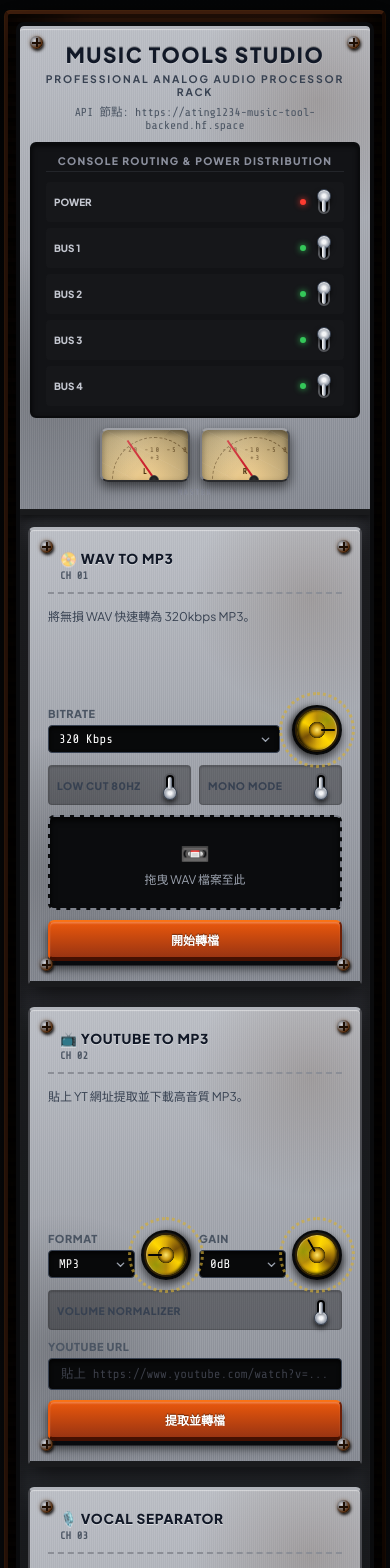
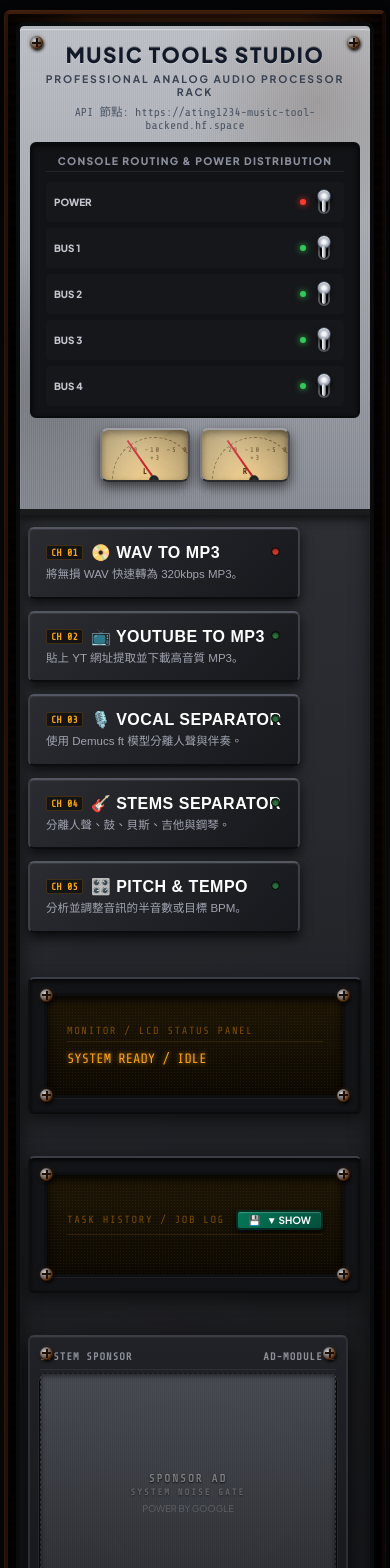
Before and after one commit to ating1234/music-tools, a React (Vite) app in the folder frontend/: page / in a window 390 px wide. Shown: the top 1568 px of the page. Built offline with nearby package versions, Linux system fonts and the light colour scheme.

Commit message:
feat: implement mobile-focused navigation card view to simplify layout and improve UX on mobile

```diff
--- a/frontend/src/main.tsx
+++ b/frontend/src/main.tsx
@@ -90,6 +90,33 @@ function App() {
   const [error, setError] = useState<string | null>(null);
   const [history, setHistory] = useState<Job[]>([]);
   const [historyOpen, setHistoryOpen] = useState(false);
+  // 手機版單頁 RWD 選單狀態
+  const [isMobile, setIsMobile] = useState(false);
+  const [activeMobileModule, setActiveMobileModule] = useState<'menu' | 'wav' | 'youtube' | 'vocal' | 'stems' | 'pitch'>('menu');
+
+  useEffect(() => {
+    const handleResize = () => {
+      setIsMobile(window.innerWidth <= 768);
+    };
+    handleResize();
+    window.addEventListener('resize', handleResize);
+    return () => window.removeEventListener('resize', handleResize);
+  }, []);
+
+  const selectMobileModule = (module: 'menu' | 'wav' | 'youtube' | 'vocal' | 'stems' | 'pitch') => {
+    setActiveMobileModule(module);
+    if (module === 'wav') {
+      setShowWav(true);
+    } else if (module === 'youtube') {
+      setShowYoutube(true);
+    } else if (module === 'vocal') {
+      setShowVocalSep(true);
+    } else if (module === 'stems') {
+      setShowStemsSep(true);
+    } else if (module === 'pitch') {
+      setShowPitch(true);
+    }
+  };
 
   // CH 01 - 03 Newly Added Hardware States (v8)
   const [wavBitrate, setWavBitrate] = useState('320');
@@ -425,10 +452,73 @@ function App() {
           <div className="studio-cabinet-layout">
             {/* Left Column: 主要音訊處理模組 */}
             <div className="main-rack">
-              <div className="audio-modules-grid">
+              {/* 手機版返回選單按鈕 */}
+              {isMobile && activeMobileModule !== 'menu' && (
+                <button
+                  type="button"
+                  className="console-btn mobile-back-btn"
+                  onClick={() => setActiveMobileModule('menu')}
+                >
+                  [ ← RETURN TO STUDIO MENU ]
+                </button>
+              )}
+
+              {/* 手機版功能主選單 */}
+              {isMobile && activeMobileModule === 'menu' && (
+                <div className="mobile-menu-grid">
+                  <button type="button" className="mobile-menu-card" onClick={() => selectMobileModule('wav')}>
+                    <div className="card-led" />
+                    <div className="card-header">
+                      <span className="card-ch">CH 01</span>
+                      <h3>📀 {UI_TEXT.wavConverter.title}</h3>
+                    </div>
+                    <p>{UI_TEXT.wavConverter.desc}</p>
+                  </button>
+
+                  <button type="button" className="mobile-menu-card" onClick={() => selectMobileModule('youtube')}>
+                    <div className="card-led green" />
+                    <div className="card-header">
+                      <span className="card-ch">CH 02</span>
+                      <h3>📺 {UI_TEXT.ytExtractor.title}</h3>
+                    </div>
+                    <p>{UI_TEXT.ytExtractor.desc}</p>
+                  </button>
+
+                  <button type="button" className="mobile-menu-card" onClick={() => selectMobileModule('vocal')}>
+                    <div className="card-led green" />
+                    <div className="card-header">
+                      <span className="card-ch">CH 03</span>
+                      <h3>🎙️ {UI_TEXT.vocalSeparator.title}</h3>
+                    </div>
+                    <p>{UI_TEXT.vocalSeparator.desc}</p>
+                  </button>
+
+                  <button type="button" className="mobile-menu-card" onClick={() => selectMobileModule('stems')}>
+                    <div className="card-led green" />
+                    <div className="card-header">
+                      <span className="card-ch">CH 04</span>
+                      <h3>🎸 {UI_TEXT.stemsSeparator.title}</h3>
+                    </div>
+                    <p>{UI_TEXT.stemsSeparator.desc}</p>
+                  </button>
+
+                  <button type="button" className="mobile-menu-card" onClick={() => selectMobileModule('pitch')}>
+                    <div className="card-led green" />
+                    <div className="card-header">
+                      <span className="card-ch">CH 05</span>
+                      <h3>🎛️ {UI_TEXT.pitch.title}</h3>
+                    </div>
+                    <p>{UI_TEXT.pitch.desc}</p>
+                  </button>
+                </div>
+              )}
+
+              {/* 只有在非手機端，或者在手機端且有選中 CH01~CH04 時才渲染此 grid */}
+              {(!isMobile || ['wav', 'youtube', 'vocal', 'stems'].includes(activeMobileModule)) && (
+                <div className="audio-modules-grid">
 
             {/* CH 01: WAV TO MP3 */}
-            {showWav ? (
+            {(!isMobile && showWav) || (isMobile && activeMobileModule === 'wav') ? (
               <div className="channel-strip short-channel">
                 <div className="screw top-left" />
                 <div className="screw top-right" />
@@ -518,7 +608,7 @@ function App() {
                   </button>
                 </form>
               </div>
-            ) : (
+            ) : (!isMobile ? (
               <div className="blind-panel short-channel">
                 <div className="screw top-left" />
                 <div className="screw top-right" />
@@ -526,10 +616,10 @@ function App() {
                 <div className="screw bottom-right" />
                 <div className="blind-panel-text">{UI_TEXT.global.emptyRackSlot} - CH 01</div>
               </div>
-            )}
+            ) : null)}
 
             {/* CH 02: YOUTUBE TO MP3 */}
-            {showYoutube ? (
+            {(!isMobile && showYoutube) || (isMobile && activeMobileModule === 'youtube') ? (
               <div className="channel-strip short-channel">
                 <div className="screw top-left" />
                 <div className="screw top-right" />
@@ -632,7 +722,7 @@ function App() {
                   </button>
                 </form>
               </div>
-            ) : (
+            ) : (!isMobile ? (
               <div className="blind-panel short-channel">
                 <div className="screw top-left" />
                 <div className="screw top-right" />
@@ -640,10 +730,10 @@ function App() {
                 <div className="screw bottom-right" />
                 <div className="blind-panel-text">{UI_TEXT.global.emptyRackSlot} - CH 02</div>
               </div>
-            )}
+            ) : null)}
 
             {/* CH 03: VOCAL SEPARATOR */}
-            {showVocalSep ? (
+            {(!isMobile && showVocalSep) || (isMobile && activeMobileModule === 'vocal') ? (
               <div className="channel-strip short-channel">
                 <div className="screw top-left" />
                 <div className="screw top-right" />
@@ -748,7 +838,7 @@ function App() {
                   </button>
                 </form>
               </div>
-            ) : (
+            ) : (!isMobile ? (
               <div className="blind-panel short-channel">
                 <div className="screw top-left" />
                 <div className="screw top-right" />
@@ -756,10 +846,10 @@ function App() {
                 <div className="screw bottom-right" />
                 <div className="blind-panel-text">{UI_TEXT.global.emptyRackSlot} - CH 03</div>
               </div>
-            )}
+            ) : null)}
 
             {/* CH 04: STEMS SEPARATOR */}
-            {showStemsSep ? (
+            {(!isMobile && showStemsSep) || (isMobile && activeMobileModule === 'stems') ? (
               <div className="channel-strip">
                 <div className="screw top-left" />
                 <div className="screw top-right" />
@@ -851,7 +941,7 @@ function App() {
                   </button>
                 </form>
               </div>
-            ) : (
+            ) : (!isMobile ? (
               <div className="blind-panel">
                 <div className="screw top-left" />
                 <div className="screw top-right" />
@@ -859,12 +949,15 @@ function App() {
                 <div className="screw bottom-right" />
                 <div className="blind-panel-text">{UI_TEXT.global.emptyRackSlot} - CH 04</div>
               </div>
-            )}
-          </div> {/* audio-modules-grid end */}
+            ) : null)}
+          </div>
+          )}
 
-          <div className="pitch-tempo-rack-unit">
-            {/* CH 05: PITCH & TEMPO */}
-            {showPitch ? (
+          {/* 只有在非手機端，或者在手機端且有選中 CH 05 時才渲染此 unit */}
+          {(!isMobile || activeMobileModule === 'pitch') && (
+            <div className="pitch-tempo-rack-unit">
+              {/* CH 05: PITCH & TEMPO */}
+              {(!isMobile && showPitch) || (isMobile && activeMobileModule === 'pitch') ? (
               <div className="channel-strip">
                 <div className="screw top-left" />
                 <div className="screw top-right" />
@@ -983,7 +1076,7 @@ function App() {
                   </button>
                 </form>
               </div>
-            ) : (
+            ) : (!isMobile ? (
               <div className="blind-panel">
                 <div className="screw top-left" />
                 <div className="screw top-right" />
@@ -991,8 +1084,9 @@ function App() {
                 <div className="screw bottom-right" />
                 <div className="blind-panel-text">{UI_TEXT.global.emptyRackSlot} - CH 05</div>
               </div>
-            )}
-              </div> {/* pitch-tempo-rack-unit end */}
+            ) : null)}
+            </div>
+          )}
             </div> {/* main-rack end */}
 
             {/* Right Column: 狀態監控與廣告面板 */}
--- a/frontend/src/styles.css
+++ b/frontend/src/styles.css
@@ -1686,3 +1686,125 @@ body {
     font-size: 0.65rem;
   }
 }
+
+/* ==========================================================================
+   手機版獨特微型 Eurorack 模組卡片選單 (Mobile Modular Cards Navigation Style)
+   ========================================================================== */
+
+.mobile-menu-grid {
+  display: flex;
+  flex-direction: column;
+  gap: 12px;
+  width: 100%;
+  margin-bottom: 20px;
+}
+
+.mobile-menu-card {
+  width: 100%;
+  background: linear-gradient(135deg, #2a2c31 0%, #17181c 100%);
+  border: 2px solid #3c3f46;
+  border-top-color: #535761;
+  border-bottom-color: #0b0c0e;
+  border-radius: 6px;
+  padding: 14px 16px;
+  display: flex;
+  flex-direction: column;
+  align-items: flex-start;
+  text-align: left;
+  gap: 5px;
+  cursor: pointer;
+  position: relative;
+  overflow: hidden;
+  box-shadow:
+    0 5px 12px rgba(0, 0, 0, 0.7),
+    inset 0 1px 1px rgba(255, 255, 255, 0.08);
+  transition: all 0.12s cubic-bezier(0.4, 0, 0.2, 1);
+  -webkit-tap-highlight-color: transparent;
+}
+
+.mobile-menu-card:active {
+  transform: translateY(2px);
+  box-shadow:
+    0 1px 3px rgba(0, 0, 0, 0.9),
+    inset 0 2px 4px rgba(0, 0, 0, 0.95);
+  border-top-color: #121316;
+  border-bottom-color: #33363c;
+}
+
+/* 卡片指示 LED 燈 */
+.mobile-menu-card .card-led {
+  width: 9px;
+  height: 9px;
+  border-radius: 50%;
+  background-color: #c93b2b; /* 仿實體無電暗紅色 */
+  box-shadow: inset 0 1px 2px rgba(0,0,0,0.8);
+  position: absolute;
+  top: 18px;
+  right: 18px;
+  transition: background-color 0.12s, box-shadow 0.12s;
+  border: 1px solid #000;
+}
+.mobile-menu-card:active .card-led {
+  background-color: #ff3b30;
+  box-shadow: 0 0 8px #ff3b30, inset 0 1px 1px rgba(255,255,255,0.4);
+}
+.mobile-menu-card .card-led.green {
+  background-color: #2b7040;
+}
+.mobile-menu-card:active .card-led.green {
+  background-color: #34c759;
+  box-shadow: 0 0 8px #34c759, inset 0 1px 1px rgba(255,255,255,0.4);
+}
+
+.mobile-menu-card .card-header {
+  display: flex;
+  align-items: center;
+  gap: 8px;
+}
+
+.mobile-menu-card .card-ch {
+  font-family: var(--font-mono);
+  font-size: 0.62rem;
+  font-weight: 800;
+  color: var(--color-amber-glow);
+  background: rgba(0, 0, 0, 0.5);
+  padding: 1px 4px;
+  border-radius: 2px;
+  border: 1px solid rgba(255, 162, 23, 0.2);
+}
+
+.mobile-menu-card h3 {
+  margin: 0;
+  font-size: 1rem;
+  font-weight: 800;
+  color: #fff;
+  letter-spacing: 0.5px;
+}
+
+.mobile-menu-card p {
+  margin: 0;
+  font-size: 0.72rem;
+  color: #a0a4b0;
+  line-height: 1.35;
+}
+
+/* 返回按鈕 (Mobile Back Button) */
+.mobile-back-btn {
+  width: 100%;
+  margin-bottom: 16px;
+  padding: 10px !important;
+  font-size: 0.8rem !important;
+  font-weight: 800 !important;
+  color: var(--color-amber-glow) !important;
+  letter-spacing: 1px;
+  border: 2px solid var(--color-amber-dim) !important;
+  background: linear-gradient(180deg, #2b2a26 0%, #151412 100%) !important;
+  box-shadow:
+    0 4px 10px rgba(0, 0, 0, 0.6),
+    inset 0 1px 1px rgba(255,255,255,0.05) !important;
+  border-radius: 4px;
+}
+.mobile-back-btn:active {
+  transform: translateY(1px);
+  box-shadow: inset 0 2px 4px rgba(0,0,0,0.85) !important;
+}
```
